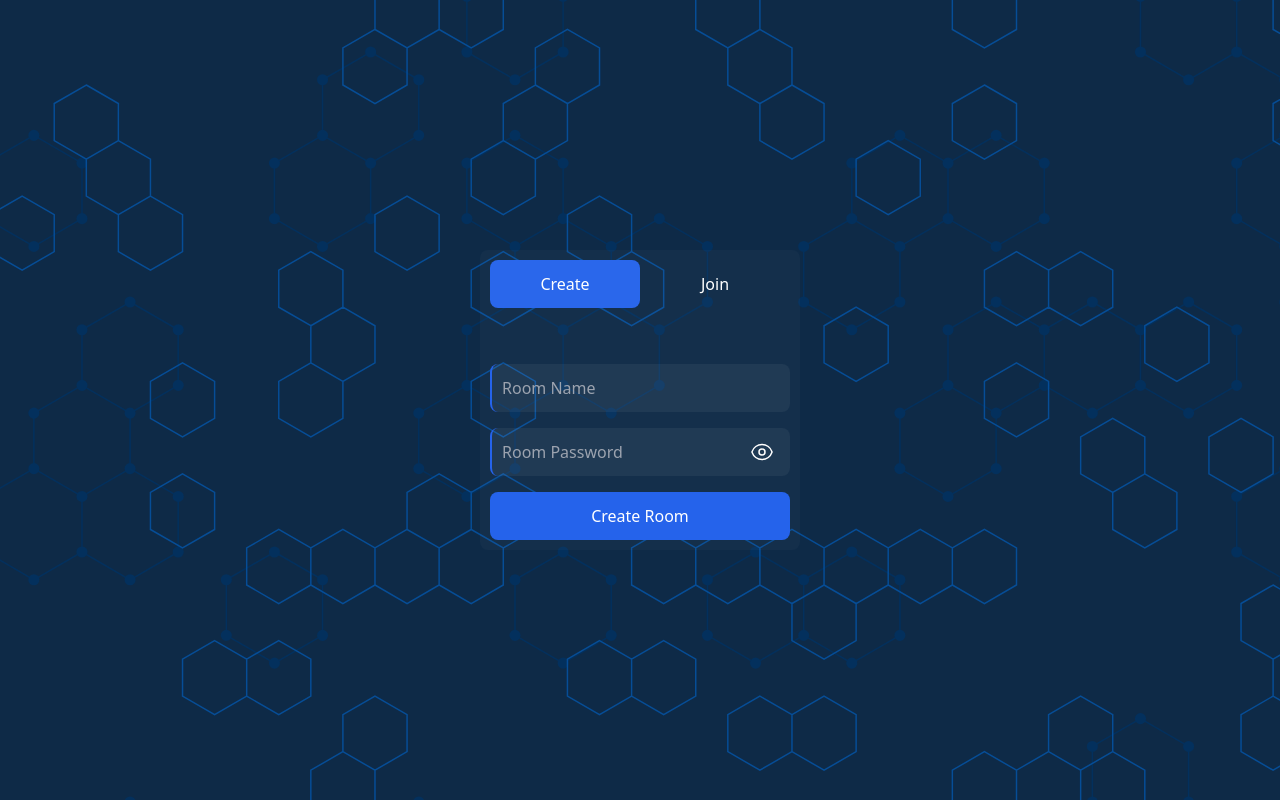
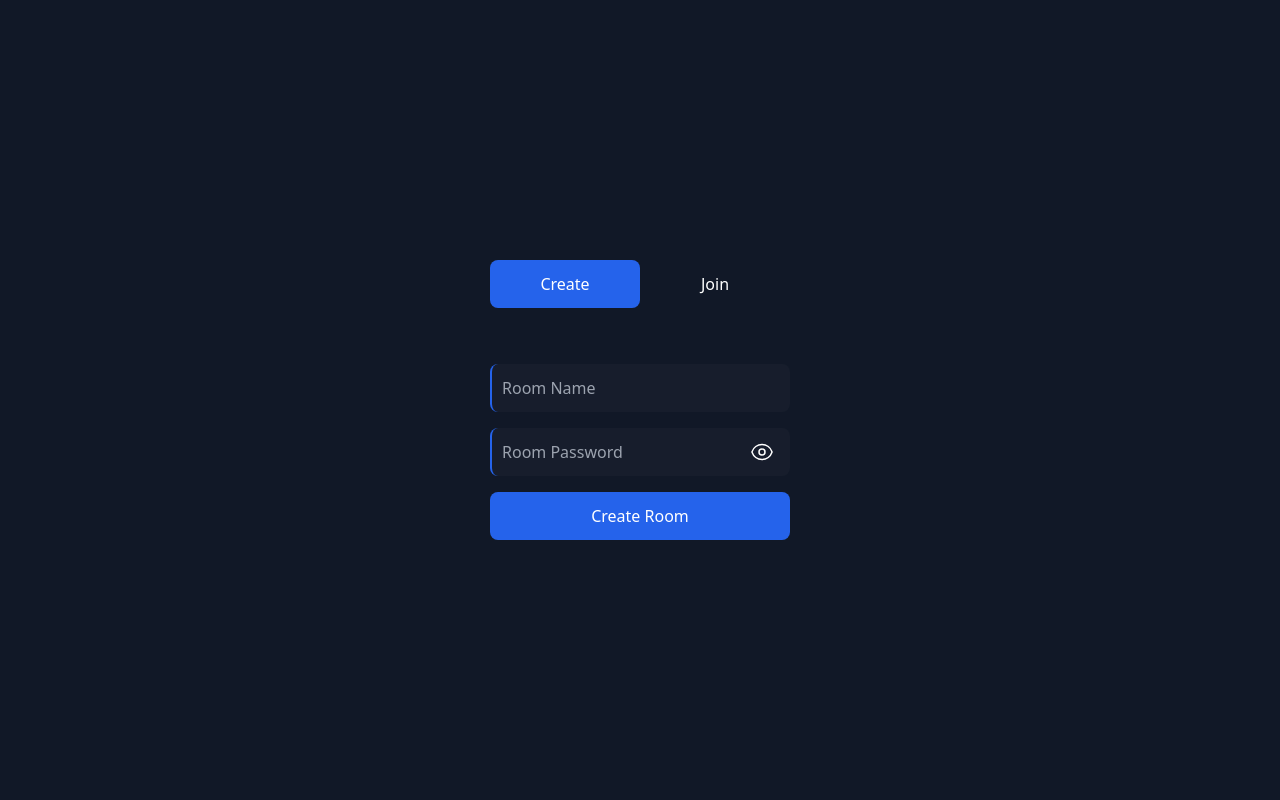
Before and after one commit to IP-2024/Chat-Room, a website: page index.html in a window 1280 px wide. Drawn offline with nearby package versions, Linux system fonts and the light colour scheme; files whose address does not match are found by name.

Commit message:
Change the background of the chat room

```diff
--- a/index.html
+++ b/index.html
@@ -8,8 +8,9 @@
   <title>Chat Room</title>
 </head>
 
-<body class="flex min-h-dvh items-center justify-center bg-[url('/build/img/background-image.svg')] bg-cover bg-center">
-  <div class="flex w-80 flex-col gap-14 rounded-lg bg-[rgba(255,255,255,0.025)] p-2.5">
+<body class="flex min-h-dvh items-center justify-center bg-gray-900">
+  <div id="particles-js" class="absolute -z-[1] h-full w-full"></div>
+  <div class="flex w-80 flex-col gap-14 rounded-lg p-2.5">
     <div class="relative flex h-12 *:w-1/2 *:text-white">
       <button type="button" class="create">Create</button>
       <button type="button" class="join">Join</button>
@@ -40,6 +41,9 @@
     </form>
   </div>
 
+  <script src="./node_modules/particles.js/particles.js" type="text/javascript"></script>
+  <script src="./node_modules/particles.js/demo/js/app.js" type="text/javascript"></script>
+
   <script src="./node_modules/jquery/dist/jquery.min.js" type="text/javascript"></script>
   <script src="./build/js/app.js" type="text/javascript"></script>
 </body>
--- a/tailwind.config.js
+++ b/tailwind.config.js
@@ -4,7 +4,7 @@ module.exports = {
   theme: {
     extend: {
       backgroundColor: {
-        alpha: "rgba(255,255,255,0.05)",
+        alpha: "rgba(255,255,255,0.025)",
       },
     },
   },
```
Also changed, not shown: build/css/output.css.
